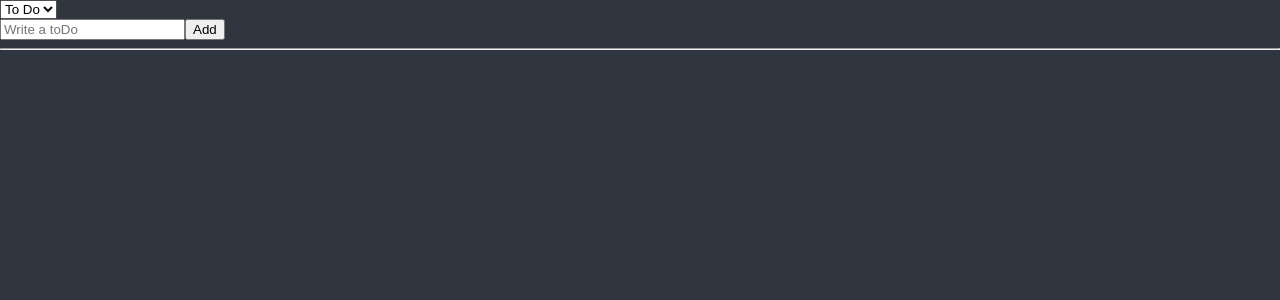
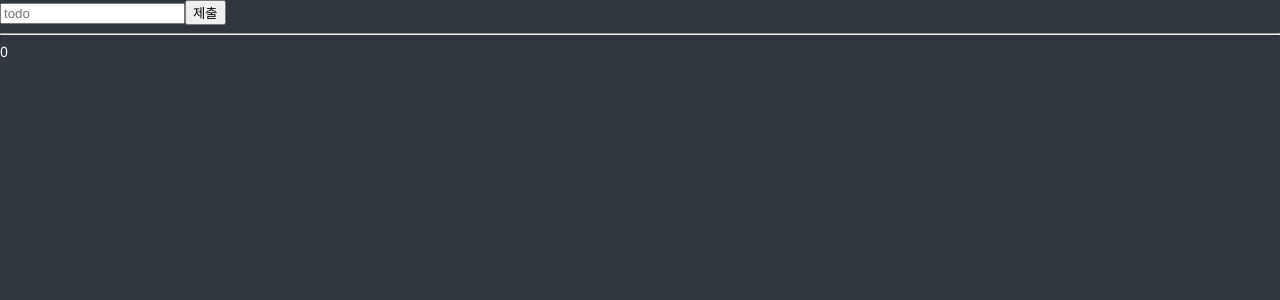
Before and after one commit to son426/study, a React (Create React App) app: page / in a window 1280 px wide. Shown: the top 300 px of the page. Built offline with nearby package versions, Linux system fonts and the light colour scheme.

Commit message:
복습 1

```diff
--- a/src/components/CreateToDo.tsx
+++ b/src/components/CreateToDo.tsx
@@ -1,38 +1,44 @@
-import { useForm } from "react-hook-form";
-import {
-  atom,
-  useRecoilState,
-  useSetRecoilState,
-  useRecoilValue,
-} from "recoil";
-import { toDoState, categoryState } from "../atoms";
-
-interface IForm {
-  toDo: string;
-}
-
 function CreateToDo() {
-  const setToDos = useSetRecoilState(toDoState);
-  const category = useRecoilValue(categoryState);
-
-  const { register, handleSubmit, setValue } = useForm<IForm>();
-  const handleValid = (data: IForm) => {
-    // console.log(data.toDo);
-    setValue("toDo", "");
-    setToDos((oldToDos) => [
-      { text: data.toDo, category, id: Date.now() },
-      ...oldToDos,
-    ]);
-  };
-  return (
-    <form onSubmit={handleSubmit(handleValid)}>
-      <input
-        {...register("toDo", { required: "please write a toDo" })}
-        placeholder="Write a toDo"
-      />
-      <button>Add</button>
-    </form>
-  );
+  return <></>;
 }
 
 export default CreateToDo;
+
+// import { useForm } from "react-hook-form";
+// import {
+//   atom,
+//   useRecoilState,
+//   useSetRecoilState,
+//   useRecoilValue,
+// } from "recoil";
+// import { toDoState, categoryState } from "../atoms";
+
+// interface IForm {
+//   toDo: string;
+// }
+
+// function CreateToDo() {
+//   const setToDos = useSetRecoilState(toDoState);
+//   const category = useRecoilValue(categoryState);
+
+//   const { register, handleSubmit, setValue } = useForm<IForm>();
+//   const handleValid = (data: IForm) => {
+//     // console.log(data.toDo);
+//     setValue("toDo", "");
+//     setToDos((oldToDos) => [
+//       { text: data.toDo, category, id: Date.now() },
+//       ...oldToDos,
+//     ]);
+//   };
+//   return (
+//     <form onSubmit={handleSubmit(handleValid)}>
+//       <input
+//         {...register("toDo", { required: "please write a toDo" })}
+//         placeholder="Write a toDo"
+//       />
+//       <button>Add</button>
+//     </form>
+//   );
+// }
+
+// export default CreateToDo;
--- a/src/components/ToDo.tsx
+++ b/src/components/ToDo.tsx
@@ -1,67 +1,73 @@
-import React from "react";
-import { useRecoilValue, useSetRecoilState } from "recoil";
-import { IToDo, toDoSelector, toDoState } from "../atoms";
+function ToDo() {
+  return <></>;
+}
 
-function ToDo({ text, category, id }: IToDo) {
-  const setToDos = useSetRecoilState(toDoState);
-  const toDoASDF = useRecoilValue(toDoSelector);
+export default ToDo;
 
-  const onClick = (newCategory: IToDo["category"]) => {
-    setToDos((oldToDos) => {
-      console.log(oldToDos);
-      const targetIndex = oldToDos.findIndex((toDo) => toDo.id === id);
-      const oldToDo = oldToDos[targetIndex];
-      const newToDo = { text, id, category: newCategory };
-      return [
-        ...oldToDos.slice(0, targetIndex),
-        newToDo,
-        ...oldToDos.slice(targetIndex + 1),
-      ];
-    });
-  };
+// import React from "react";
+// import { useRecoilValue, useSetRecoilState } from "recoil";
+// import { IToDo, toDoSelector, toDoState } from "../atoms";
 
-  return (
-    <li>
-      <span>{text}</span>
-      {category !== "DOING" && (
-        <button onClick={() => onClick("DOING")}>Doing</button>
-      )}
-      {category !== "TO_DO" && (
-        <button onClick={() => onClick("TO_DO")}>To do</button>
-      )}
-      {category !== "DONE" && (
-        <button onClick={() => onClick("DONE")}>Done</button>
-      )}
-    </li>
-  );
+// function ToDo({ text, category, id }: IToDo) {
+//   const setToDos = useSetRecoilState(toDoState);
+//   const toDoASDF = useRecoilValue(toDoSelector);
 
-  //   const onClick = (event: React.MouseEvent<HTMLButtonElement>) => {
-  //     const {
-  //       currentTarget: { name },
-  //     } = event;
-  //     console.log("i wanna to ", name);
+//   const onClick = (newCategory: IToDo["category"]) => {
+//     setToDos((oldToDos) => {
+//       console.log(oldToDos);
+//       const targetIndex = oldToDos.findIndex((toDo) => toDo.id === id);
+//       const oldToDo = oldToDos[targetIndex];
+//       const newToDo = { text, id, category: newCategory };
+//       return [
+//         ...oldToDos.slice(0, targetIndex),
+//         newToDo,
+//         ...oldToDos.slice(targetIndex + 1),
+//       ];
+//     });
 //   };
 
 //   return (
 //     <li>
 //       <span>{text}</span>
 //       {category !== "DOING" && (
-  //         <button name="DOING" onClick={onClick}>
-  //           Doing
-  //         </button>
+//         <button onClick={() => onClick("DOING")}>Doing</button>
 //       )}
 //       {category !== "TO_DO" && (
-  //         <button name="TO_DO" onClick={onClick}>
-  //           To do
-  //         </button>
+//         <button onClick={() => onClick("TO_DO")}>To do</button>
 //       )}
 //       {category !== "DONE" && (
-  //         <button name="DONE" onClick={onClick}>
-  //           Done
-  //         </button>
+//         <button onClick={() => onClick("DONE")}>Done</button>
 //       )}
 //     </li>
 //   );
-}
 
-export default ToDo;
+//   //   const onClick = (event: React.MouseEvent<HTMLButtonElement>) => {
+//   //     const {
+//   //       currentTarget: { name },
+//   //     } = event;
+//   //     console.log("i wanna to ", name);
+//   //   };
+
+//   //   return (
+//   //     <li>
+//   //       <span>{text}</span>
+//   //       {category !== "DOING" && (
+//   //         <button name="DOING" onClick={onClick}>
+//   //           Doing
+//   //         </button>
+//   //       )}
+//   //       {category !== "TO_DO" && (
+//   //         <button name="TO_DO" onClick={onClick}>
+//   //           To do
+//   //         </button>
+//   //       )}
+//   //       {category !== "DONE" && (
+//   //         <button name="DONE" onClick={onClick}>
+//   //           Done
+//   //         </button>
+//   //       )}
+//   //     </li>
+//   //   );
+// }
+
+// export default ToDo;
--- a/src/components/TodoList.tsx
+++ b/src/components/TodoList.tsx
@@ -1,40 +1,78 @@
-import React from "react";
-import { useRecoilState, useRecoilValue } from "recoil";
-import { categoryState, toDoSelector, toDoState } from "../atoms";
-import CreateToDo from "./CreateToDo";
-import ToDo from "./ToDo";
+import { useForm } from "react-hook-form";
+import { useState } from "react";
+import { useRecoilState } from "recoil";
+import { toDoState } from "../atoms";
 
-function ToDoList() {
-  // const toDos = useRecoilValue(toDoState);
-  // const [toDos, setToDos] = useRecoilState(toDoState);
-  // const value = useRecoilValue(toDoState);
-  // const modFn = useSetRecoilState(toDoState);
+interface ITodo {
+  todo: string;
+}
 
-  const toDos = useRecoilValue(toDoSelector);
-  const [category, setCategory] = useRecoilState(categoryState);
-
-  const onChange = (e: React.FormEvent<HTMLSelectElement>) => {
-    console.log(e.currentTarget.value);
-    setCategory(e.currentTarget.value as any);
+function TodoList() {
+  const [todo, setTodo] = useState([0]);
+  const [todos, setTodos] = useRecoilState(toDoState);
+  const { register, handleSubmit, setValue } = useForm();
+  const onValid = (data: any) => {
+    setTodo((todo) => [...todo, data.todo]);
+    setTodos((todos) => [...todos, data.todo]);
+    console.log(todos);
+    setValue("todo", "");
   };
 
   return (
-    <div>
-      <select value={category} onChange={onChange}>
-        <option value="TO_DO">To Do</option>
-        <option value="DOING">Doing</option>
-        <option value="DONE">Done</option>
-      </select>
-      <CreateToDo />
+    <>
+      <form onSubmit={handleSubmit(onValid)}>
+        <input {...register("todo", { required: true })} placeholder="todo" />
+        <button>제출</button>
+      </form>
+      <hr />
       <ul>
-        {toDos.map((toDo) => (
-          // <ToDo text={toDo.text} id={toDo.id} category={toDo.category} />
-          <ToDo key={toDo.id} {...toDo} />
+        {todo?.map((todo, idx) => (
+          <li key={idx}>{todo}</li>
         ))}
       </ul>
-      <hr />
-    </div>
+    </>
   );
 }
 
-export default ToDoList;
+export default TodoList;
+
+// import React from "react";
+// import { useRecoilState, useRecoilValue } from "recoil";
+// import { categoryState, toDoSelector, toDoState } from "../atoms";
+// import CreateToDo from "./CreateToDo";
+// import ToDo from "./ToDo";
+
+// function ToDoList() {
+//   // const toDos = useRecoilValue(toDoState);
+//   // const [toDos, setToDos] = useRecoilState(toDoState);
+//   // const value = useRecoilValue(toDoState);
+//   // const modFn = useSetRecoilState(toDoState);
+
+//   const toDos = useRecoilValue(toDoSelector);
+//   const [category, setCategory] = useRecoilState(categoryState);
+
+//   const onChange = (e: React.FormEvent<HTMLSelectElement>) => {
+//     console.log(e.currentTarget.value);
+//     setCategory(e.currentTarget.value as any);
+//   };
+
+//   return (
+//     <div>
+//       <select value={category} onChange={onChange}>
+//         <option value="TO_DO">To Do</option>
+//         <option value="DOING">Doing</option>
+//         <option value="DONE">Done</option>
+//       </select>
+//       <CreateToDo />
+//       <ul>
+//         {toDos.map((toDo) => (
+//           // <ToDo text={toDo.text} id={toDo.id} category={toDo.category} />
+//           <ToDo key={toDo.id} {...toDo} />
+//         ))}
+//       </ul>
+//       <hr />
+//     </div>
+//   );
+// }
+
+// export default ToDoList;
```
Also changed, not shown: src/atoms.tsx (+11 -0 lines). Lines whose indentation alone changed are shown as unchanged.
